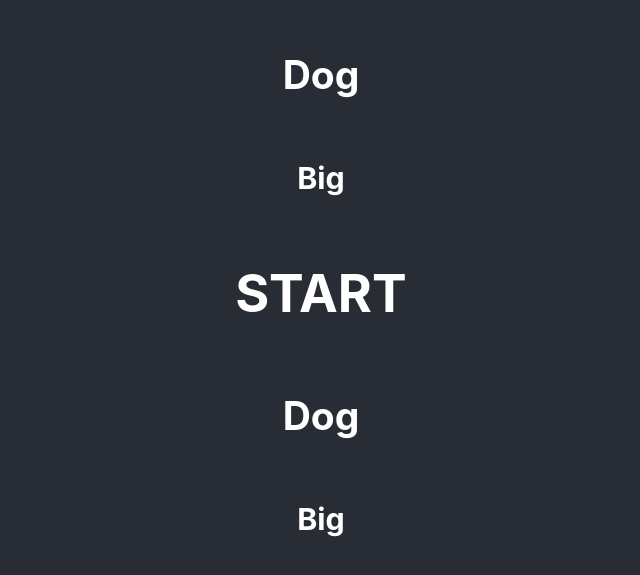
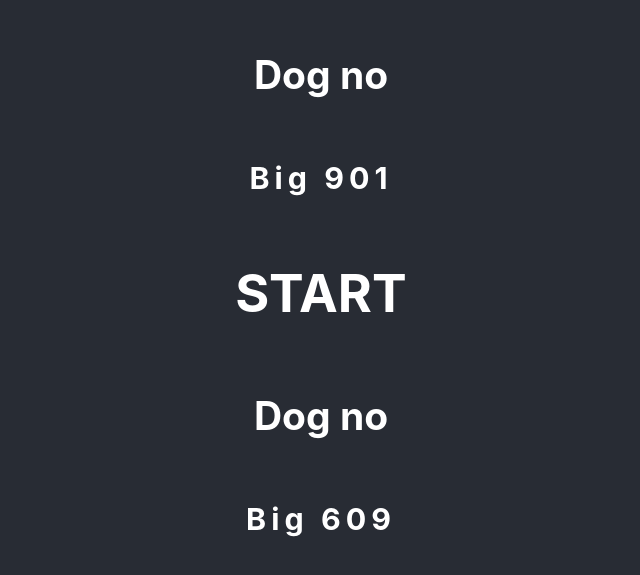
Before and after one commit to simonasablinaite/react-practice, a React (Create React App) app in the folder react-practice/: page / in a window 1280 px wide. Shown: the part 107-682 px from the top of the page, without its empty margins (319-959 px from the left). Built offline with nearby package versions, Linux system fonts and the light colour scheme.

Commit message:
Rand function and class

```diff
--- a/react-practice/src/App.css
+++ b/react-practice/src/App.css
@@ -36,3 +36,8 @@
     transform: rotate(360deg);
   }
 }
+
+/* klasiu kurimas: */
+.dog {
+  letter-spacing: 5px;
+}
--- a/react-practice/src/Components/003/Dog.jsx
+++ b/react-practice/src/Components/003/Dog.jsx
@@ -1,14 +1,22 @@
 // KOMPONENTAS, kurio pavadinimas Dog:
 // Komponento pavadinimas is didziosios raides.
 // Komponenta svarbu isexportuoti ir po to suimportuoti reikiamame faile, pvz App.jsx
+// {} skliausteliais pereinama i js aplinka, tai, tai kas yra {} skliausteliuose, yra js kodas
 
-   function Dog() {
+import rand from "../../Functions/rand";
+
+
+function Dog() {
       return (
          <>
-            <h2>Dog</h2>
-            <h3>Big</h3>
+            <h2>Dog {false ? 'jo' : 'no'} </h2>
+            <h3 className="dog">Big {rand(100, 999)}</h3>
          </>
       );
    }
 
 export default Dog;
+
+// 13 eil. - random skaiciaus generavimas javascripte
+// {} generuojamas vienos eilutes kodas, todel cia naudinga naudoti ternary operatoriu;
+// 13 eil. - className='dog' - javascriptinis klases uzrasymas.
--- /dev/null
+++ b/react-practice/src/Functions/rand.js
@@ -0,0 +1,7 @@
+function rand(min, max) {
+   min = Math.ceil(min);
+   max = Math.floor(max);
+   return Math.floor(Math.random() * (max - min + 1) + min);
+}
+
+export default rand;
```
